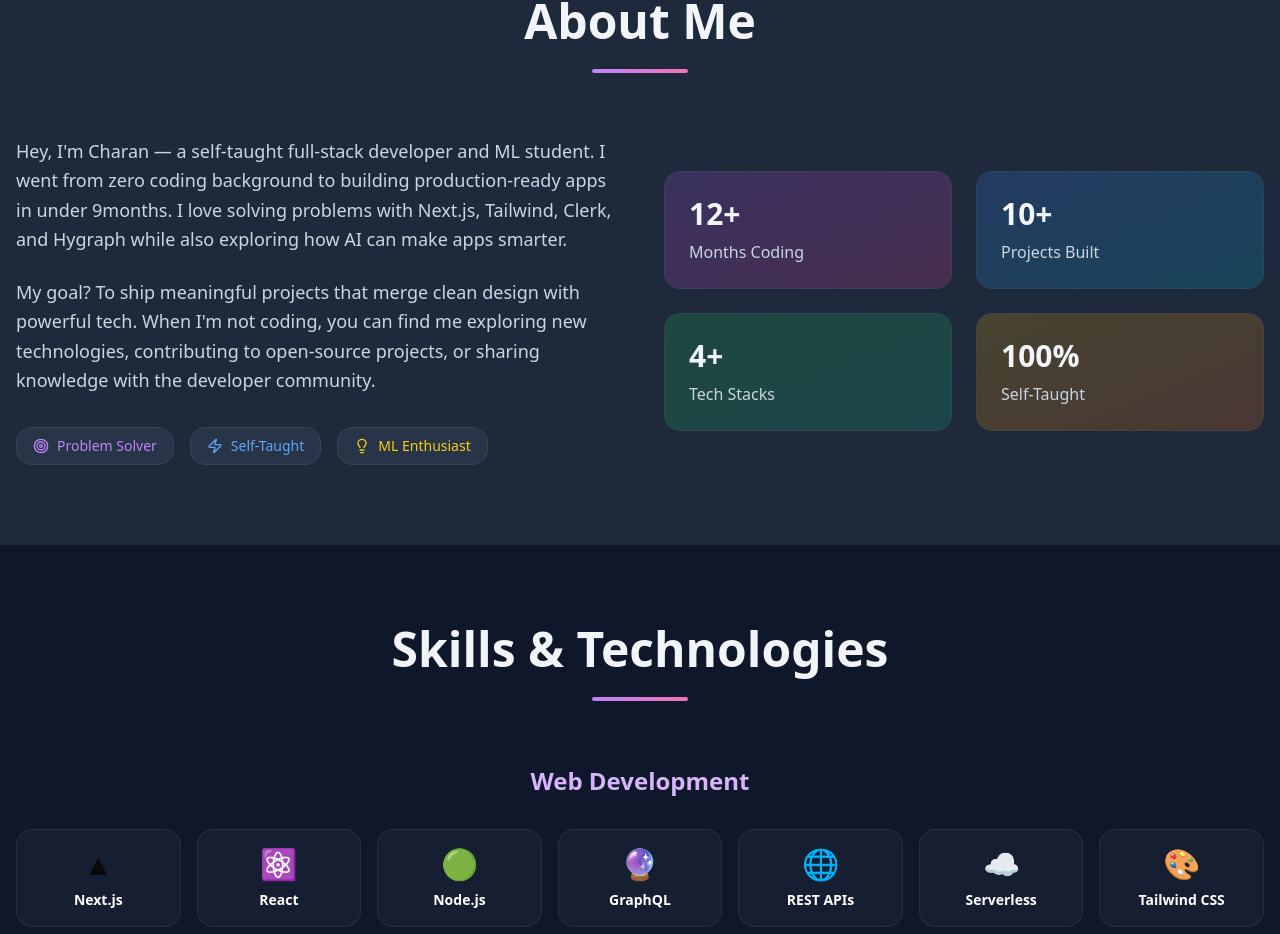
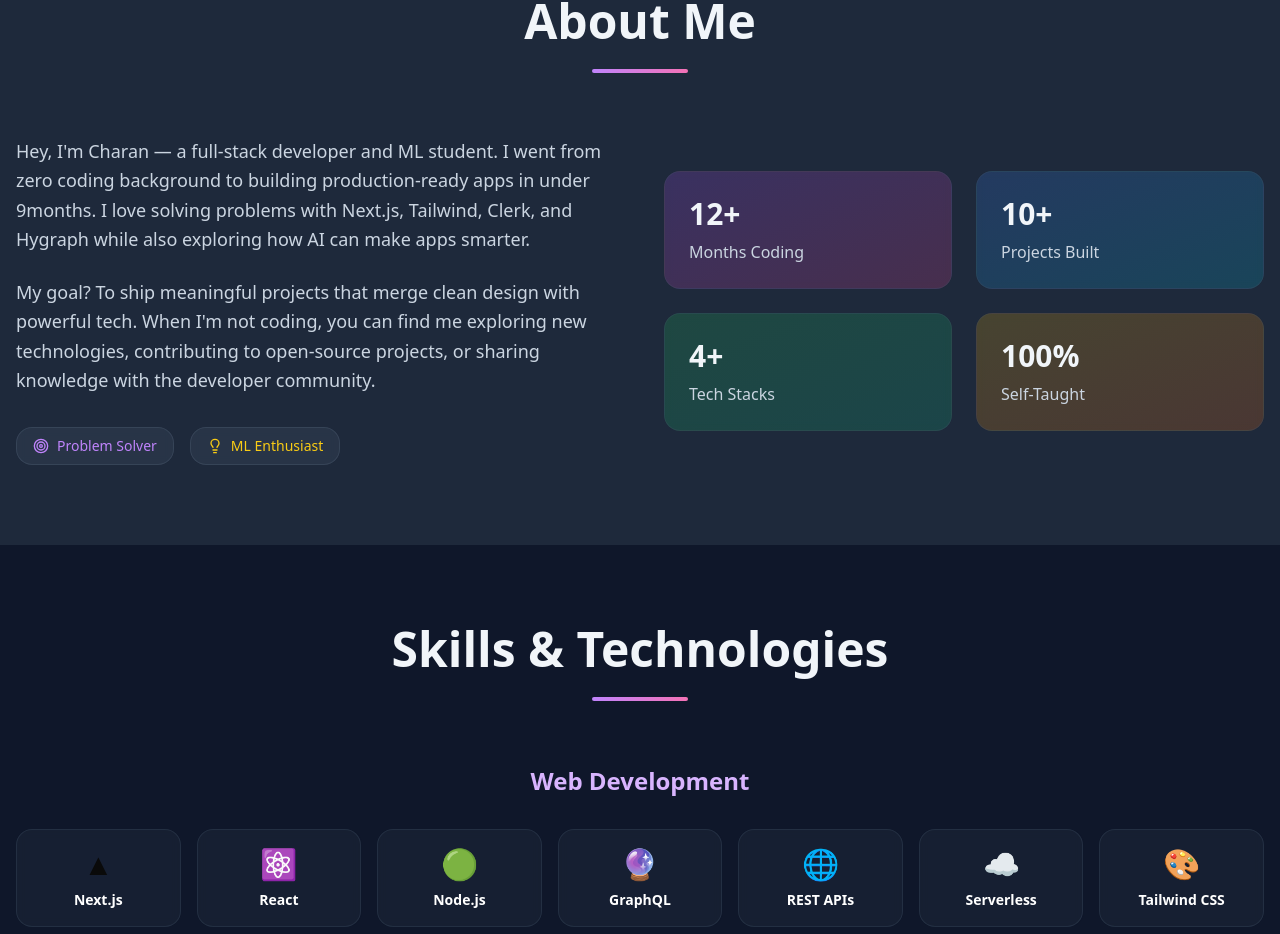
Before and after one commit to charan1835/Portfolio, a Next.js app: page / in a window 1280 px wide. Shown: the part 883-1817 px from the top of the page. Built offline with nearby package versions, Linux system fonts and the light colour scheme; no server answers.

Commit message:
Updated model files and app logic

```diff
--- a/app/components/AboutSection.js
+++ b/app/components/AboutSection.js
@@ -33,7 +33,6 @@
 
 const traits = [
   { icon: Target, text: "Problem Solver", color: "text-purple-400" },
-  { icon: Zap, text: "Self-Taught", color: "text-blue-400" },
   { icon: Lightbulb, text: "ML Enthusiast", color: "text-yellow-400" }
 ];
 
@@ -77,7 +76,7 @@
             <motion.div variants={itemVariants} className="space-y-8">
               <div className="space-y-6">
                 <p className="text-lg text-slate-300 dark:text-slate-300 light:text-slate-600 leading-relaxed">
-                  Hey, I&apos;m Charan — a self-taught full-stack developer and ML student. I went from zero coding background to building production-ready apps in under 9months. I love solving problems with Next.js, Tailwind, Clerk, and Hygraph while also exploring how AI can make apps smarter.
+                  Hey, I&apos;m Charan — a full-stack developer and ML student. I went from zero coding background to building production-ready apps in under 9months. I love solving problems with Next.js, Tailwind, Clerk, and Hygraph while also exploring how AI can make apps smarter.
                 </p>
                 <p className="text-lg text-slate-300 dark:text-slate-300 light:text-slate-600 leading-relaxed">
                   My goal? To ship meaningful projects that merge clean design with powerful tech. When I&apos;m not coding, you can find me exploring new technologies, contributing to open-source projects, or sharing knowledge with the developer community.
```
